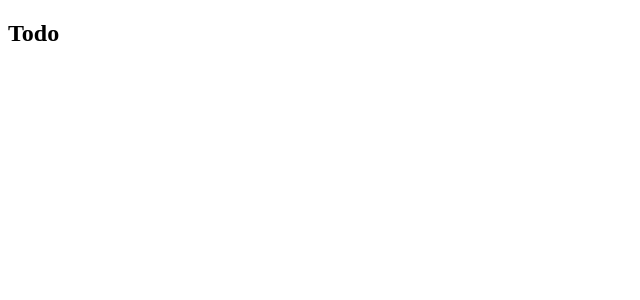
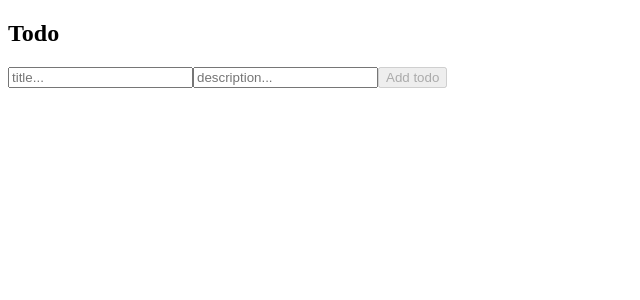
Before and after one commit to DjurreAikema/AngularStart-ToDo, an Angular app: page /home in a window 1280 px wide. Shown: the top 300 px of the page, without its empty margins (0-640 px from the left). Built offline with nearby package versions, Linux system fonts and the light colour scheme.

Commit message:
Lesson 2

```diff
--- a/src/app/home/home.component.ts
+++ b/src/app/home/home.component.ts
@@ -1,9 +1,22 @@
 import {Component} from '@angular/core';
+import {TodoFormComponent} from "./ui/todo-form.component";
+import {Todo} from "../shared/interfaces/todo";
 
 @Component({
   standalone: true,
   selector: 'app-home',
-  template: `<h2>Todo</h2>`,
+  template: `
+    <h2>Todo</h2>
+    <app-todo-form (todoSubmitted)="createTodo($event)"/>
+  `,
+  imports: [
+    TodoFormComponent
+  ]
 })
 export default class HomeComponent {
+
+  createTodo(todo: Todo) {
+    console.log(todo);
+  }
+
 }
--- /dev/null
+++ b/src/app/home/ui/todo-form.component.ts
@@ -0,0 +1,26 @@
+import {Component, EventEmitter, inject, Output} from '@angular/core';
+import {FormBuilder, ReactiveFormsModule, Validators} from '@angular/forms';
+import {Todo} from "../../shared/interfaces/todo";
+
+@Component({
+  standalone: true,
+  selector: 'app-todo-form',
+  template: `
+    <form [formGroup]="todoForm" (ngSubmit)="todoSubmitted.emit(todoForm.getRawValue())">
+      <input type="text" formControlName="title" placeholder="title..."/>
+      <input type="text" formControlName="description" placeholder="description..."/>
+      <button type="submit" [disabled]="!todoForm.valid">Add todo</button>
+    </form>
+  `,
+  imports: [ReactiveFormsModule],
+})
+export class TodoFormComponent {
+  @Output() todoSubmitted: EventEmitter<Todo> = new EventEmitter<Todo>();
+
+  private fb: FormBuilder = inject(FormBuilder);
+
+  todoForm = this.fb.nonNullable.group({
+    title: ['', Validators.required],
+    description: [''],
+  });
+}
--- /dev/null
+++ b/src/app/shared/interfaces/todo.ts
@@ -0,0 +1,4 @@
+export interface Todo {
+  title: string;
+  description: string;
+}
```
